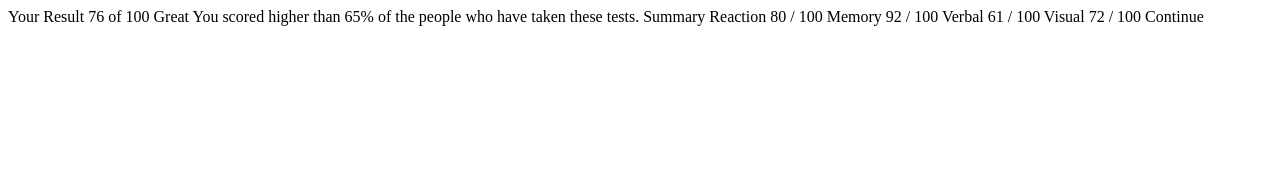
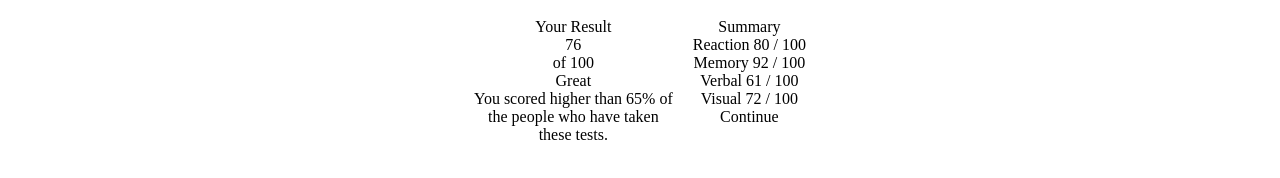
Before and after one commit to jaliecac/ResultsSummaryComponent, a plain HTML site: page index.html in a window 1280 px wide. Drawn offline with Linux system fonts and the light colour scheme.

Commit message:
Updated HTML and added Flex

```diff
--- a/index.html
+++ b/index.html
@@ -11,30 +11,33 @@
   <link rel="stylesheet" type="text/css" href="style.css">
 
 </head>
-<body>
+<body class="container">
 
-  Your Result
-  76
-  of 100
+  <div class="item">
+    Your Result<br>
+    76<br>
+    of 100<br>
+    Great<br>
+    You scored higher than 65% of<br> the people who have taken <br>these tests.
+  </div>
 
-  Great
-  You scored higher than 65% of the people who have taken these tests.
-
+  <div class="item">
     Summary
-
+    <br>
     Reaction
     80 / 100
-
+    <br>
     Memory
     92 / 100
-
+    <br>
     Verbal
     61 / 100
-
+    <br>
     Visual
     72 / 100
-
+    <br>
     Continue
+  </div>
 
 </body>
 </html>
--- a/style.css
+++ b/style.css
@@ -0,0 +1,12 @@
+div {
+    padding: 10px;
+}
+
+.container {
+    display: flex;
+    justify-content: center;
+}
+
+.item {
+    text-align: center;
+}
```
Lines whose indentation alone changed are shown as unchanged.
